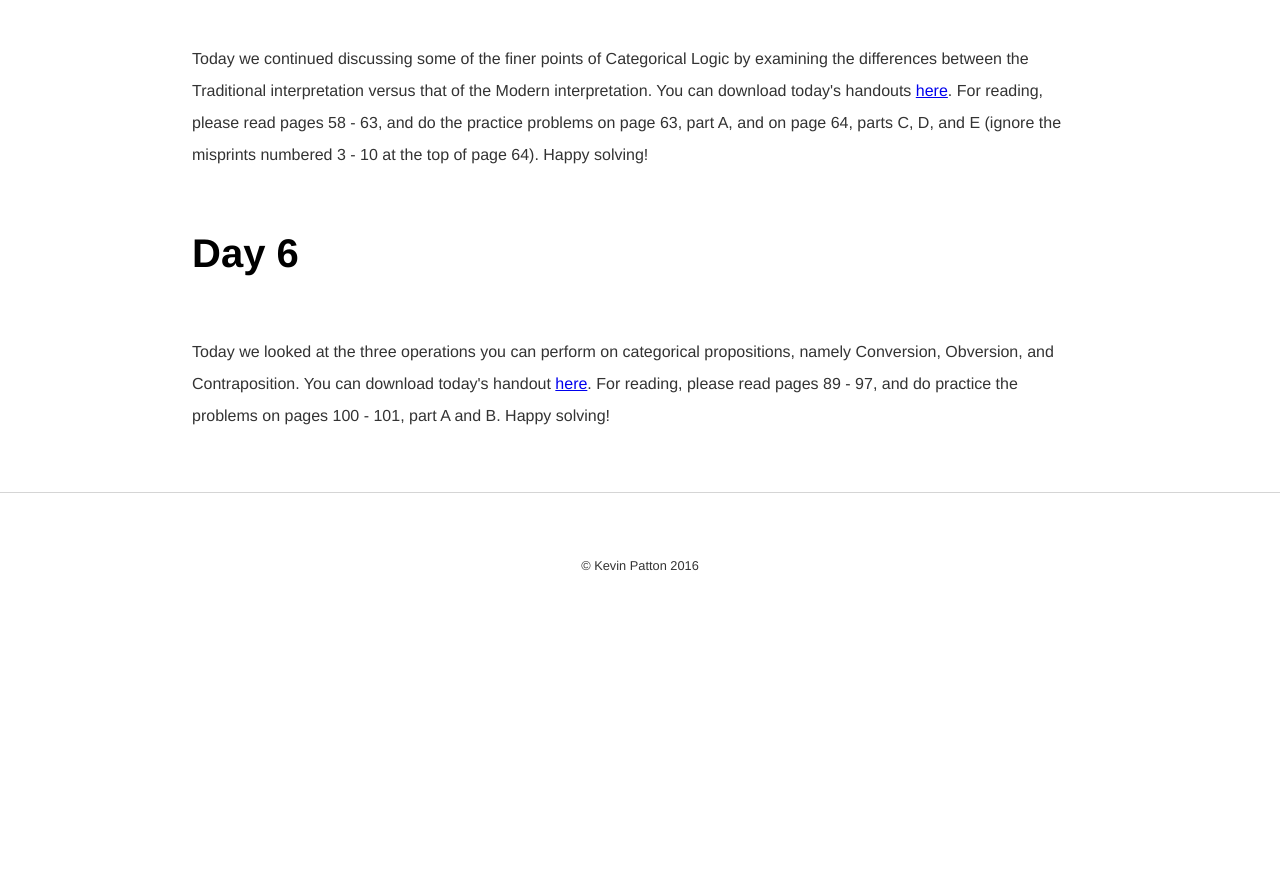
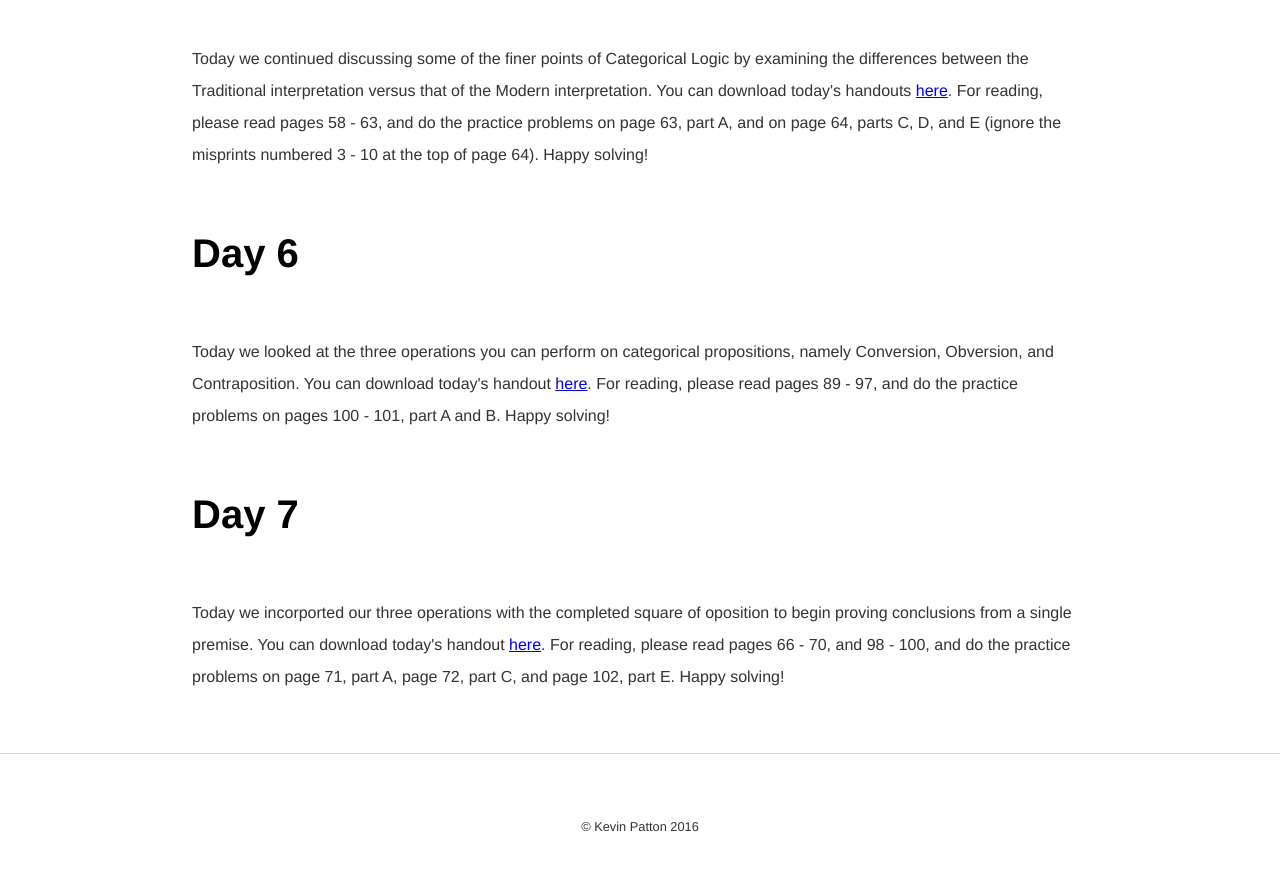
Before and after one commit to kevinjpatton/kevinjpatton.github.io, a Jekyll site: the page built from teaching/phil_110/index.html, in a window 1280 px wide and 900 px high, scrolled down 1437 px. Shown: the top 871 px of the window. Built offline with Jekyll 4.4.1, drawn with Linux system fonts in a browser that asks for light colours; Markdown is read by kramdown in place of the engine named in the settings; before the commit the page ends 2076 px from its top, so only the background shows below that.

Commit message:
Update index.html

```diff
--- a/teaching/phil_110/index.html
+++ b/teaching/phil_110/index.html
@@ -16,4 +16,6 @@ title: Philosophy 110 - Kevin Patton
 <h1>Day 5</h1>
 <p>Today we continued discussing some of the finer points of Categorical Logic by examining the differences between the Traditional interpretation versus that of the Modern interpretation.  You can download today's handouts <a href=/teaching/phil_110/Day6-Section4.2-4.3_1.pdf target="_blank">here</a>.  For reading, please read pages 58 - 63, and do the practice problems on page 63, part A, and on page 64, parts C, D, and E (ignore the misprints numbered 3 - 10 at the top of page 64).  Happy solving!</p>
 <h1>Day 6</h1>
-<p>Today we looked at the three operations you can perform on categorical propositions, namely Conversion, Obversion, and Contraposition.  You can download today's handout <a href=/teaching/phil_110/Day7-Section4.3_2-4.4.pdf target="_blank">here</a>.  For reading, please read pages 89 - 97, and do practice the problems on pages 100 - 101, part A and B.  Happy solving!</p>
+<p>Today we looked at the three operations you can perform on categorical propositions, namely Conversion, Obversion, and Contraposition.  You can download today's handout <a href=/teaching/phil_110/Day7-Section4.3_2-4.4.pdf target="_blank">here</a>.  For reading, please read pages 89 - 97, and do the practice problems on pages 100 - 101, part A and B.  Happy solving!</p>
+<h1>Day 7</h1>
+<p>Today we incorported our three operations with the completed square of oposition to begin proving conclusions from a single premise.  You can download today's handout <a href=/teaching/phil_110/Day8-Section4.5.pdf target="_blank">here</a>.  For reading, please read pages 66 - 70, and 98 - 100, and do the practice problems on page 71, part A, page 72, part C, and page 102, part E.  Happy solving!
```
